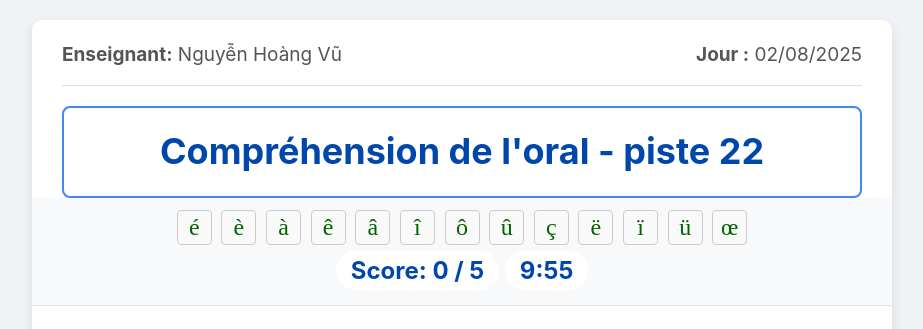
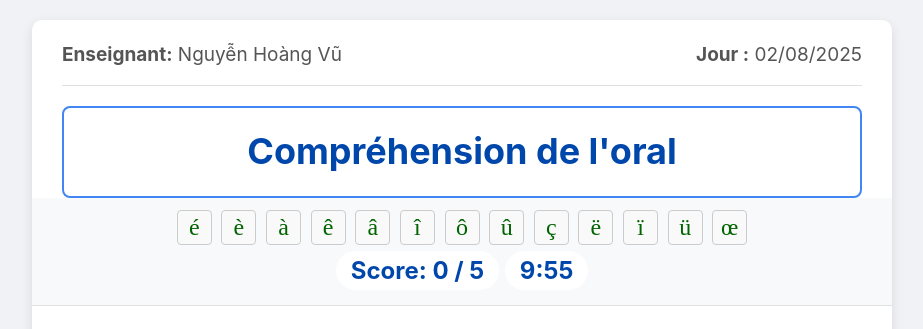
Before and after one commit to HoangVu-TiengPhap/Khang_VuHuyTan, a plain HTML site: page delf_a1_piste22.html in a window 1280 px wide. Shown: the top 329 px of the page, without its empty margins (178-1101 px from the left). Drawn offline with Linux system fonts and the light colour scheme.

Commit message:
Add files via upload

```diff
--- a/delf_a1_piste22.html
+++ b/delf_a1_piste22.html
@@ -14,7 +14,7 @@ Released under the MIT license: http://jsbin.mit-license.org
 <head>
     <meta charset="UTF-8">
     <meta name="viewport" content="width=device-width, initial-scale=1.0">
-    <title>Écouter</title>
+    <title>A1-piste22</title>
     <style>
         /* CSS để làm cho trang kiểm tra đẹp hơn */
         body {
@@ -334,7 +334,7 @@ Released under the MIT license: http://jsbin.mit-license.org
         </div>
 
         <div class="quiz-status-bar">
-            <h1>Compréhension de l'oral - piste 22</h1>
+            <h1>Compréhension de l'oral</h1>
 
         </div>
 
```
